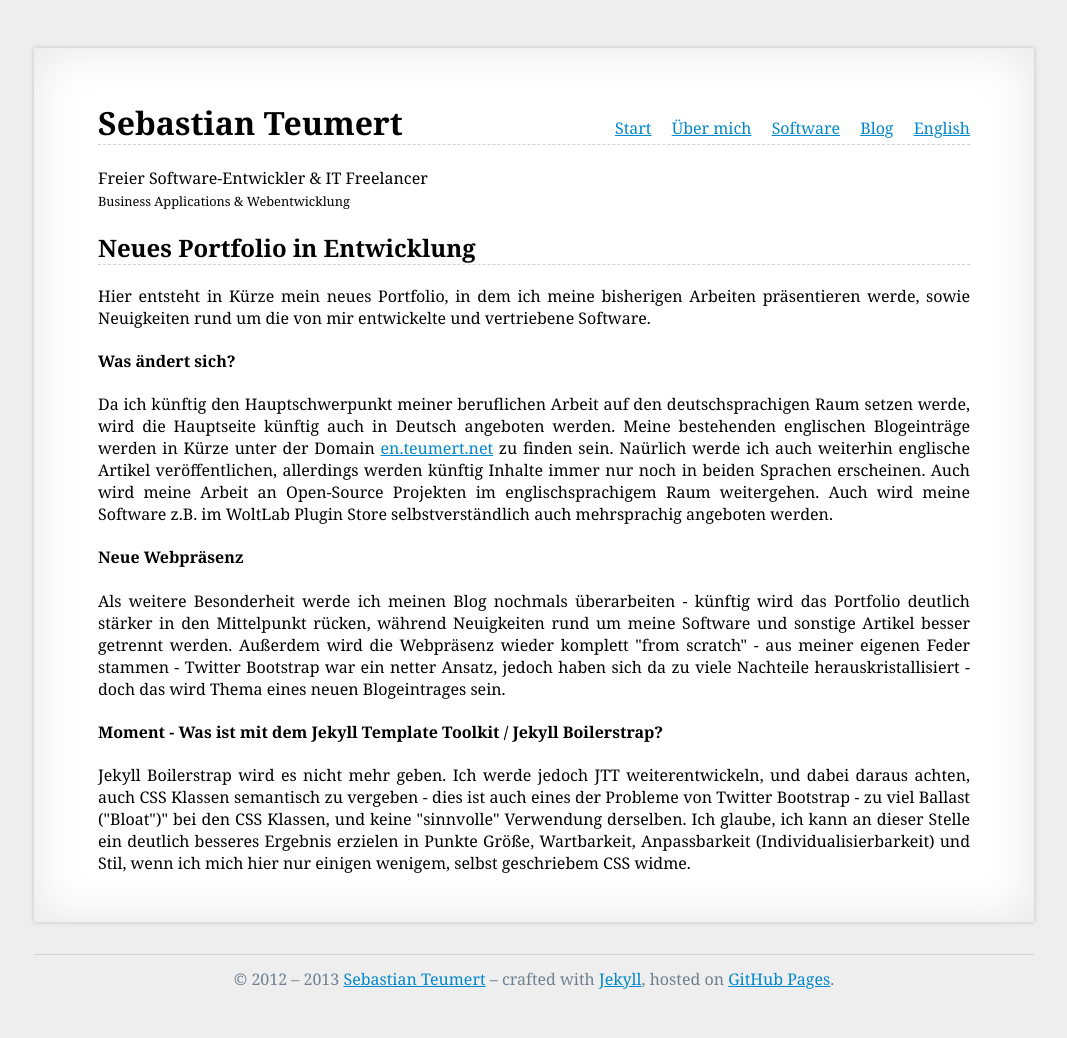
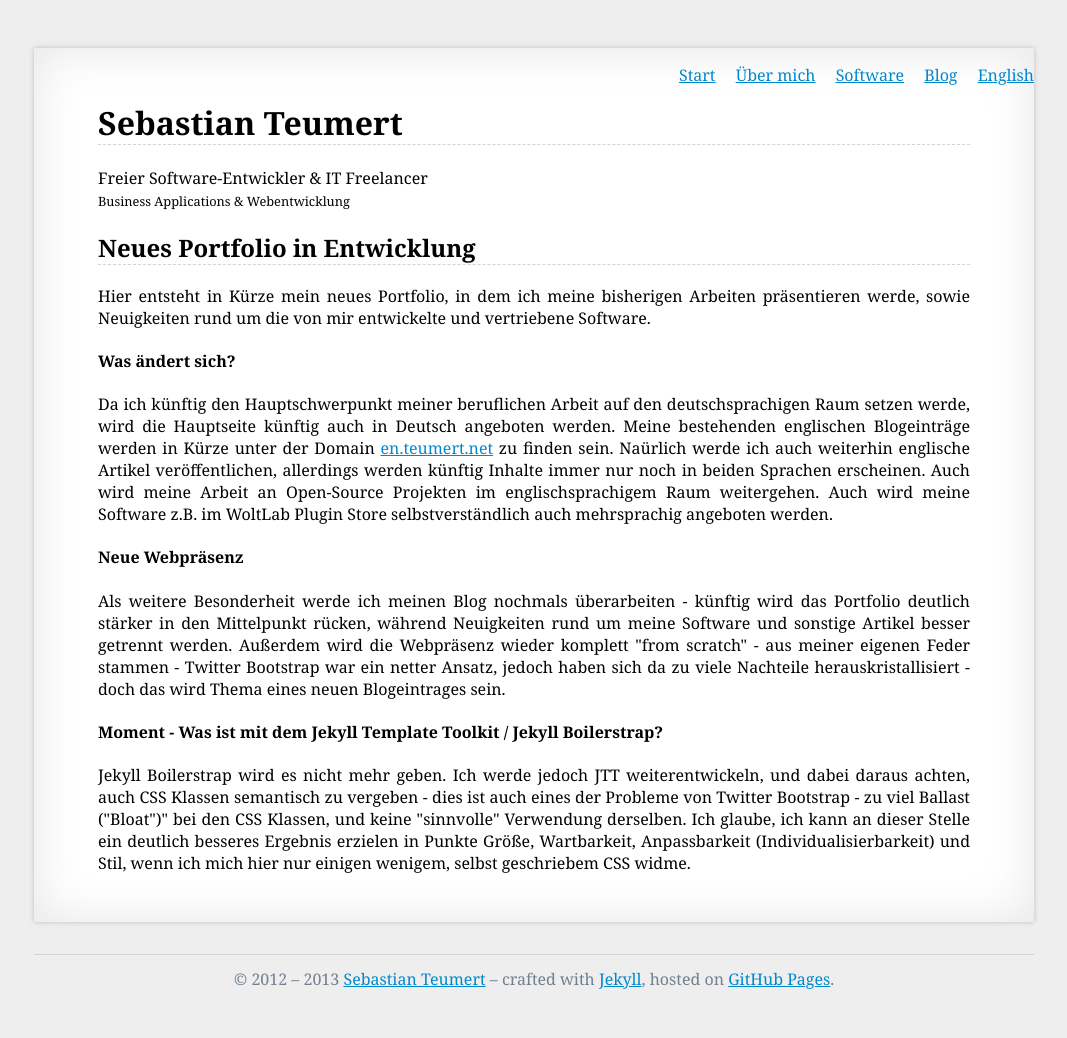
Before and after one commit to NetzwergX/netzwergx.github.io, a Jekyll site: the page built from index.md, in a window 1280 px wide. Shown: the whole page, without its empty margins (106-1173 px from the left). Built offline with Jekyll 4.4.1, drawn with Linux system fonts in a browser that asks for light colours; some web fonts are replaced; Markdown is read by kramdown in place of the engine named in the settings.

Commit message:
Move nav above content

```diff
--- a/_layouts/bone.html
+++ b/_layouts/bone.html
@@ -58,6 +58,10 @@
 </head>
 <body>
 
+<header>
+	{% include nav.html %}
+</header>
+
 {{ content }}
 
 <footer id="footer">
--- a/_layouts/page.html
+++ b/_layouts/page.html
@@ -3,7 +3,6 @@ layout: bone
 ---
 <section id="content">
 	<header>
-		{% include nav.html %}
 		<h1>{{ page.title }}</h1>
 		<p>
 			{{ page.description }}
```
